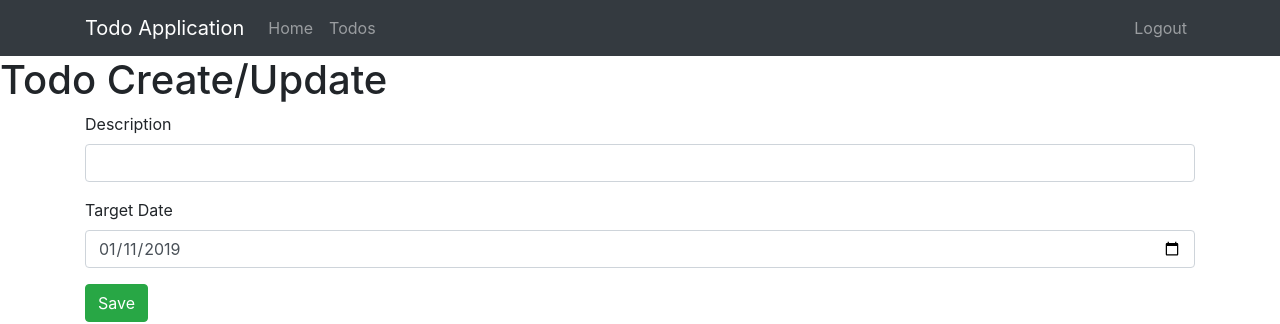
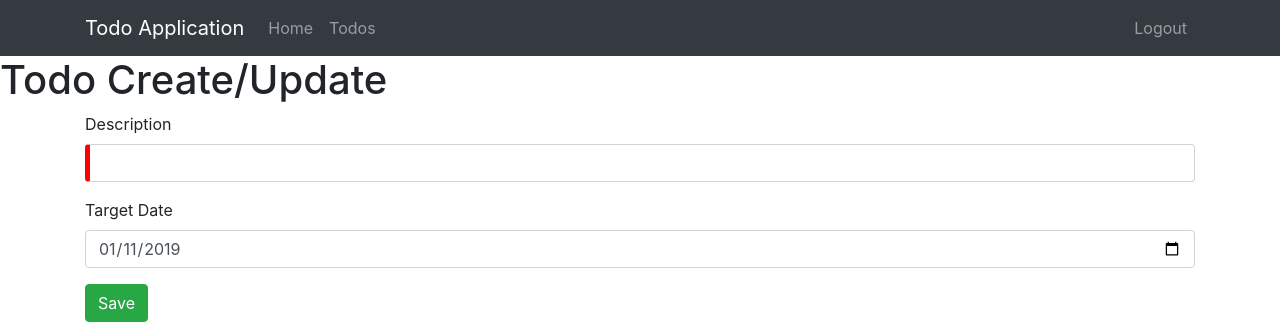
Before and after one commit to datadiskpfv/todo_angular, an Angular app: page /todos/1 in a window 1280 px wide. Shown: the top 324 px of the page. Built offline with nearby package versions, Linux system fonts and the light colour scheme; no server answers; sample sign-in values are in the browser's storage.

Commit message:
added todo form validation

```diff
--- a/src/app/todo/todo.component.css
+++ b/src/app/todo/todo.component.css
@@ -0,0 +1,3 @@
+.ng-invalid:not(form) {
+  border-left: 5px solid red;
+}
--- a/src/app/todo/todo.component.html
+++ b/src/app/todo/todo.component.html
@@ -1,10 +1,15 @@
 <h1>Todo Create/Update</h1>
 
 <div class="container">
+  <div class="alert alert-warning" *ngIf="todoForm.dirty && todoForm.invalid">Enter valid values</div>
+  <div class="alert alert-warning" *ngIf="todoForm.dirty && targetDate.invalid">Enter a valid date</div>
+  <div class="alert alert-warning" *ngIf="todoForm.dirty && description.invalid">Enter at least 10 characters</div>
 
+  <form (ngSubmit)="!todoForm.invalid && saveTodo()" #todoForm="ngForm">
     <fieldset class="form-group">
       <label>Description</label>
-    <input type="text" [(ngModel)]="todo.description" class="form-control" name="description" required="required">
+      <input type="text" [(ngModel)]="todo.description" class="form-control" #description="ngModel"
+             name="description" required="required" minlength="10">
     </fieldset>
 
 
@@ -13,8 +18,9 @@
       <input type="date" #targetDate="ngModel"
              [ngModel]="todo.targetDate | date:'yyyy-MM-dd' "
              (ngModelChange)="todo.targetDate = $event"
-           class="form-control" name="targetDate" required="required" >
+             class="form-control" name="targetDate" required="required">
     </fieldset>
+  </form>
 
-  <button class="btn btn-success mb-2" (click)="saveTodo()">Save</button>
+  <button type="submit" class="btn btn-success mb-2">Save</button>
 </div>
```
Lines whose indentation alone changed are shown as unchanged.
